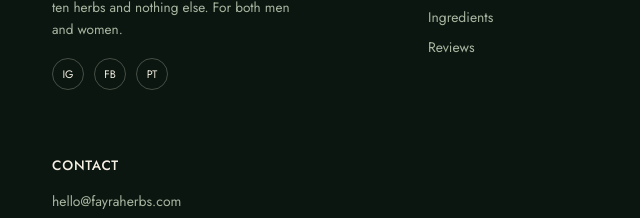
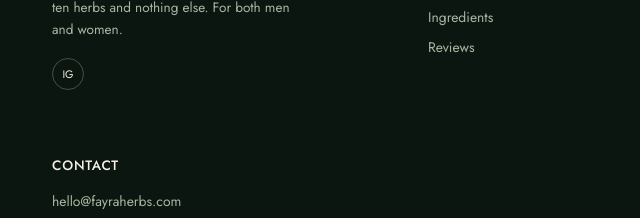
Before and after one commit to mohdanoof/fayraherbs, a plain HTML site: page index.html in a window 1280 px wide. Shown: the part 6370-6588 px from the top of the page, 0-640 px from the left. Drawn offline with Linux system fonts and the light colour scheme.

Commit message:
Remove unused social media links
Removed Facebook and Pinterest links from social row.

```diff
--- a/index.html
+++ b/index.html
@@ -381,8 +381,7 @@
       <p>Small-batch Ayurvedic hair oil, pressed with ten herbs and nothing else. For both men and women.</p>
       <div class="social-row">
         <a href="https://www.instagram.com/fayra_herbs?igsh=aDdwb28zZ3VkbnFw" aria-label="Instagram">IG</i></a>
-        <a href="#" aria-label="Facebook">FB</a>
-        <a href="#" aria-label="Pinterest">PT</a>
+
       </div>
     </div>
     <div class="footer-col">
```
